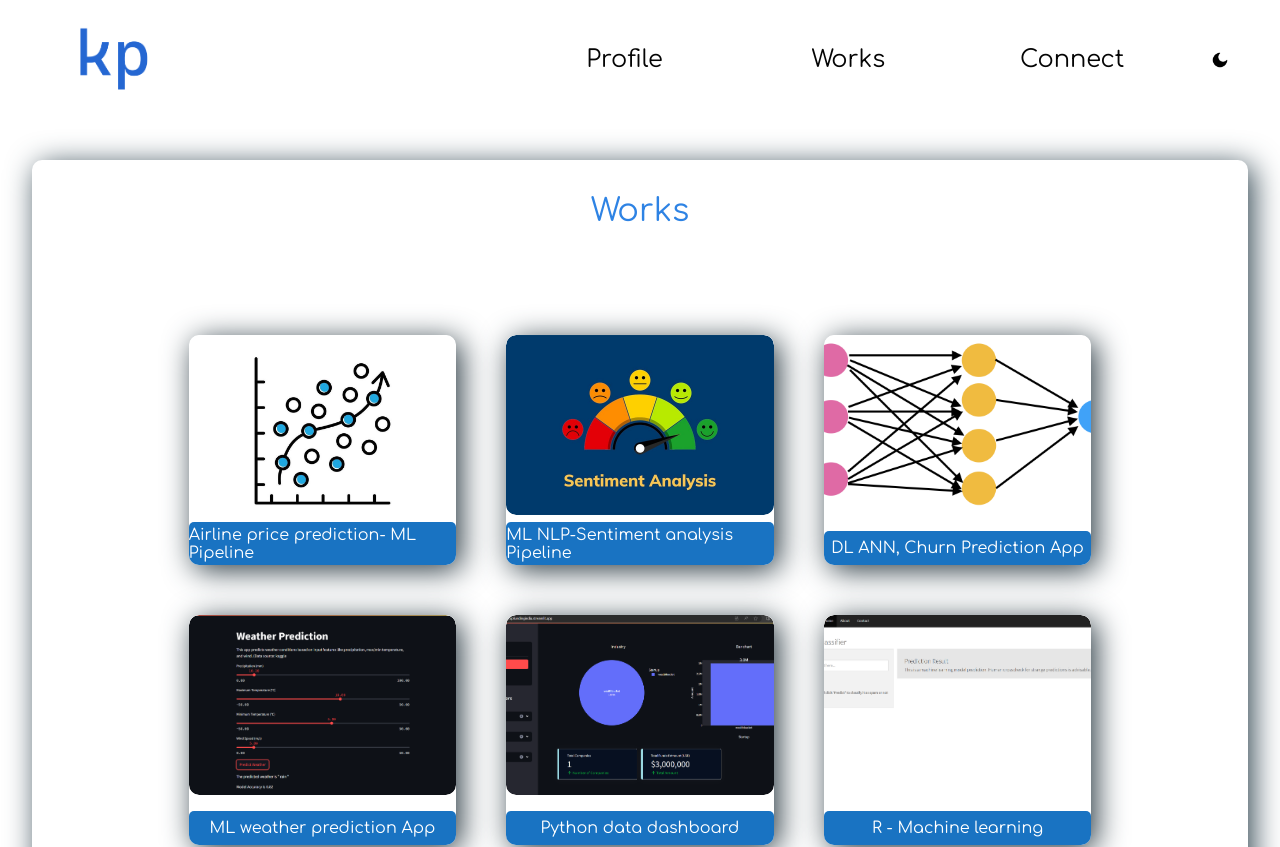
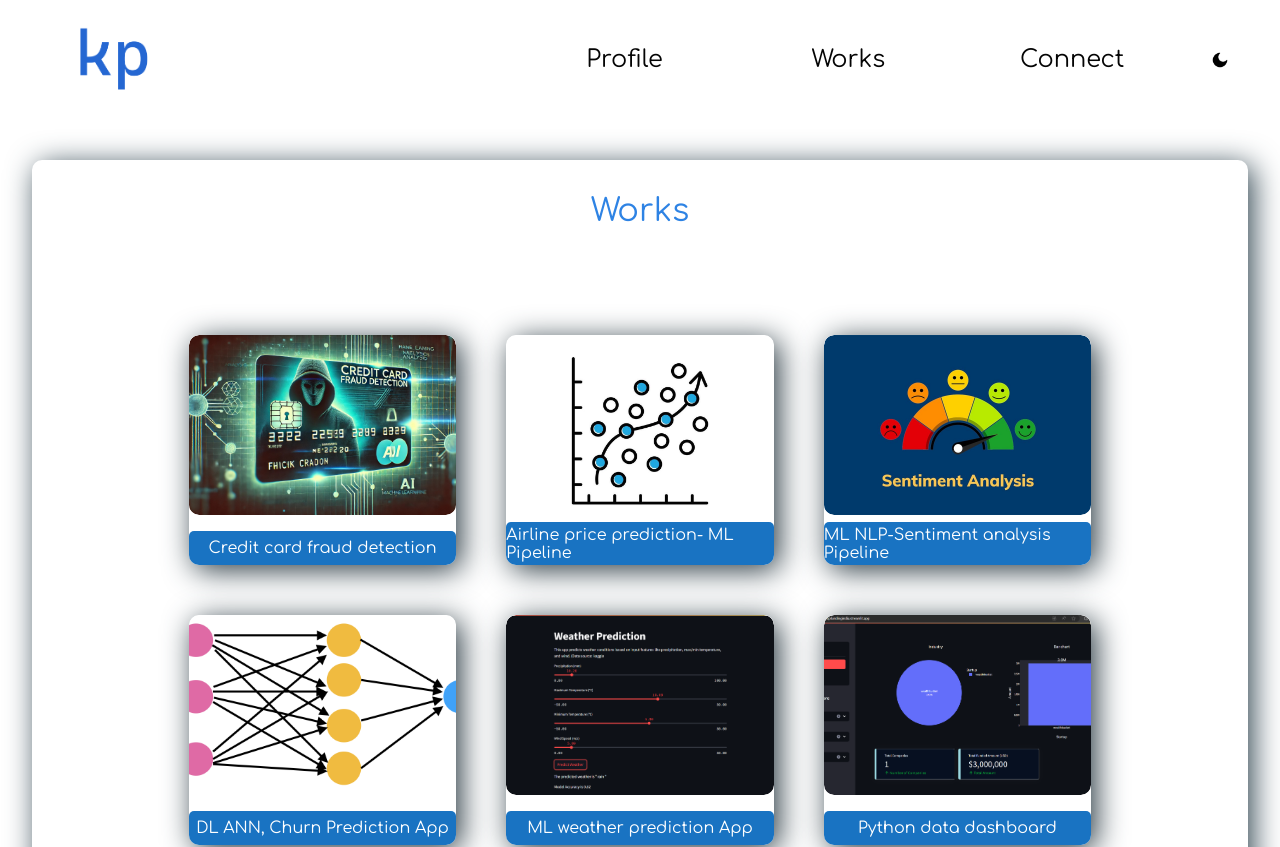
Before and after one commit to KPKR1997/personal-portfolio, a Next.js app: page /works in a window 1280 px wide. Shown: the top 847 px of the page. Built offline with nearby package versions, Linux system fonts and the light colour scheme.

Commit message:
projects

```diff
--- a/src/pages/works.js
+++ b/src/pages/works.js
@@ -19,6 +19,14 @@ const brandImage = "./images/kp_logo.png";
 const brandImageAlt = "./images/kp_log_3.png";
 //----------------------------------------------------------------------------
 const works = [
+    {
+        label:"Credit card fraud detection",
+        workname:"Predicting whether a credit card transaction is legit or fraud",
+        type:"Machine learning web app",
+        platforms:"scikit-learn, GridsearchCV, streamlit, git",
+        thumbnail:"./images/thumbnails/credit_card.jpg",
+        link:"https://creditcardfrauddetectionkp.streamlit.app/"
+    },
     {
         label:"Airline price prediction- ML Pipeline ",
         workname:"Airline price prediction Flask app (github repository link)",
```
Also changed, not shown: public/images/thumbnails/credit_card.jpg (added).
